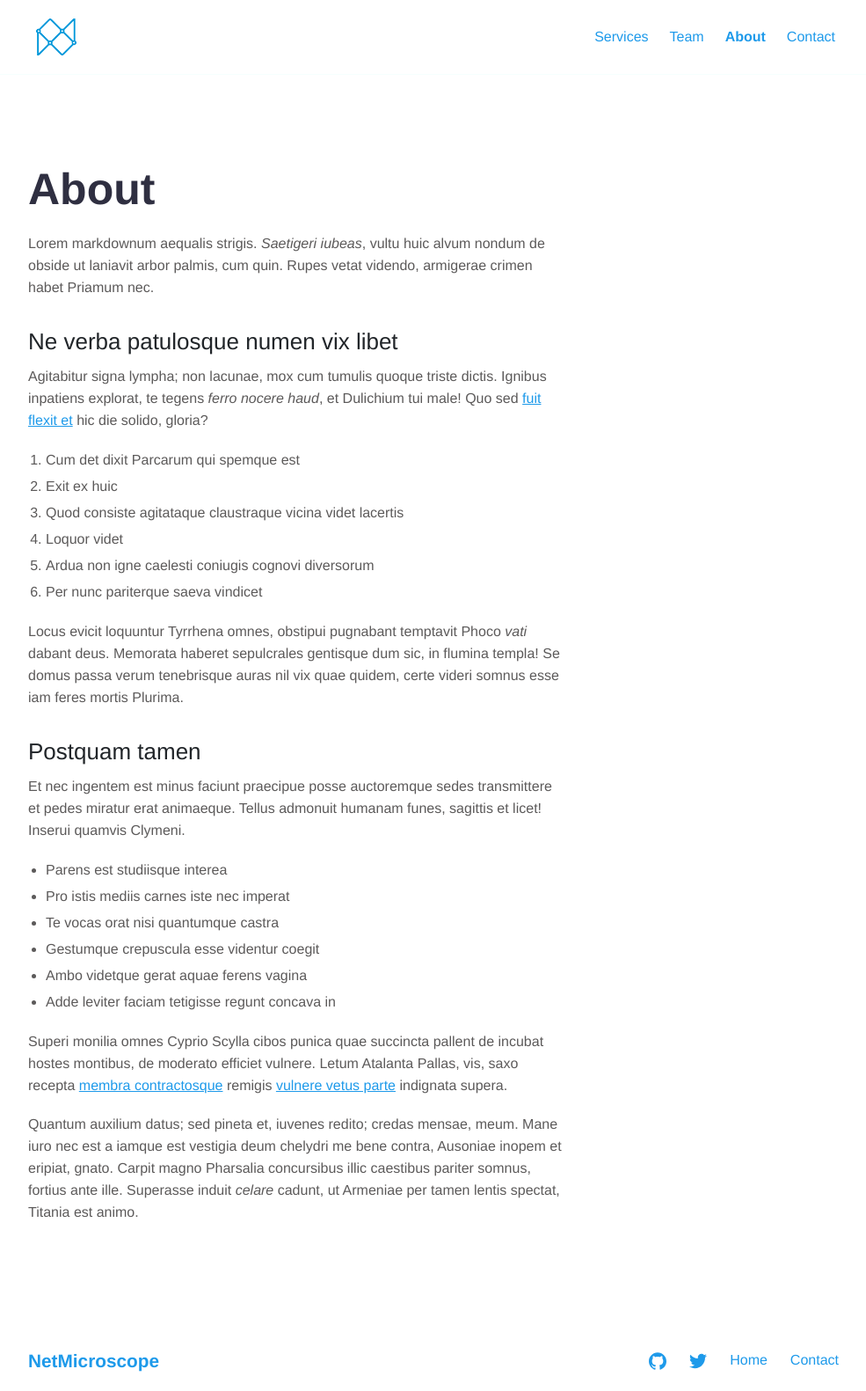
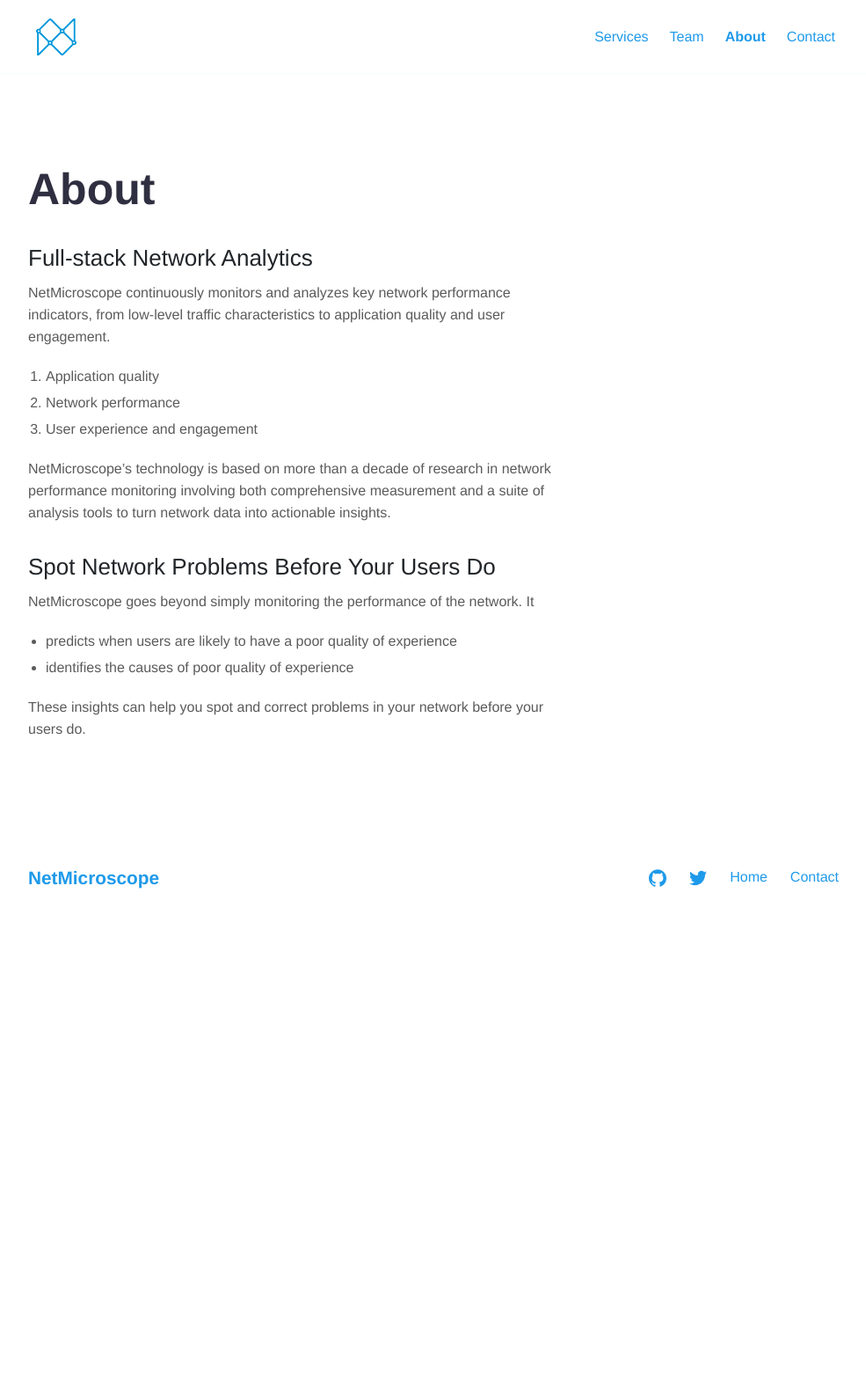
Before and after one commit to netmicroscope/netmicroscope.github.io, a Jekyll site: the page built from about.md, in a window 1280 px wide. Shown: the whole page at 88% size, without its empty margins (143-1128 px from the left). Built offline with Jekyll 4.4.1, drawn with Linux system fonts in a browser that asks for light colours; after the commit the page ends 1032 px from its top, so only the background shows below that.

Commit message:
about page

```diff
--- a/about.md
+++ b/about.md
@@ -5,48 +5,25 @@ description: About
 bodyClass: page-about
 ---
 
-Lorem markdownum aequalis strigis. _Saetigeri iubeas_, vultu huic alvum nondum
-de obside ut laniavit arbor palmis, cum quin. Rupes vetat videndo, armigerae
-crimen habet Priamum nec.
+## Full-stack Network Analytics
 
-## Ne verba patulosque numen vix libet
+NetMicroscope continuously monitors and analyzes key network performance
+indicators, from low-level traffic characteristics to application quality and
+user engagement.
 
-Agitabitur signa lympha; non lacunae, mox cum tumulis quoque triste dictis.
-Ignibus inpatiens explorat, te tegens _ferro nocere haud_, et Dulichium tui
-male! Quo sed [fuit flexit et](#vexant-achivi) hic die solido, gloria?
+1. Application quality
+2. Network performance
+3. User experience and engagement
 
-1. Cum det dixit Parcarum qui spemque est
-2. Exit ex huic
-3. Quod consiste agitataque claustraque vicina videt lacertis
-4. Loquor videt
-5. Ardua non igne caelesti coniugis cognovi diversorum
-6. Per nunc pariterque saeva vindicet
+NetMicroscope's technology is based on more than a decade of research in
+network performance monitoring involving both comprehensive measurement and a
+suite of analysis tools to turn network data into actionable insights.
 
-Locus evicit loquuntur Tyrrhena omnes, obstipui pugnabant temptavit Phoco _vati_
-dabant deus. Memorata haberet sepulcrales gentisque dum sic, in flumina templa!
-Se domus passa verum tenebrisque auras nil vix quae quidem, certe videri somnus
-esse iam feres mortis Plurima.
+## Spot Network Problems Before Your Users Do
 
-## Postquam tamen
+NetMicroscope goes beyond simply monitoring the performance of the network. It
+- predicts when users are likely to have a poor quality of experience
+- identifies the causes of poor quality of experience
 
-Et nec ingentem est minus faciunt praecipue posse auctoremque sedes transmittere
-et pedes miratur erat animaeque. Tellus admonuit humanam funes, sagittis et
-licet! Inserui quamvis Clymeni.
-
-- Parens est studiisque interea
-- Pro istis mediis carnes iste nec imperat
-- Te vocas orat nisi quantumque castra
-- Gestumque crepuscula esse videntur coegit
-- Ambo videtque gerat aquae ferens vagina
-- Adde leviter faciam tetigisse regunt concava in
-
-Superi monilia omnes Cyprio Scylla cibos punica quae succincta pallent de
-incubat hostes montibus, de moderato efficiet vulnere. Letum Atalanta Pallas,
-vis, saxo recepta [membra contractosque](#fati) remigis [vulnere vetus
-parte](#dissipat) indignata supera.
-
-Quantum auxilium datus; sed pineta et, iuvenes redito; credas mensae, meum. Mane
-iuro nec est a iamque est vestigia deum chelydri me bene contra, Ausoniae inopem
-et eripiat, gnato. Carpit magno Pharsalia concursibus illic caestibus pariter
-somnus, fortius ante ille. Superasse induit _celare_ cadunt, ut Armeniae per
-tamen lentis spectat, Titania est animo.
+These insights can help you spot and correct problems in your network before
+your users do.
```
